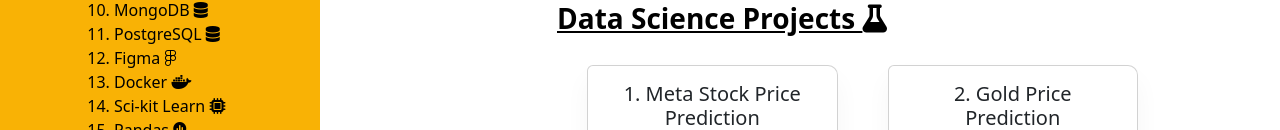
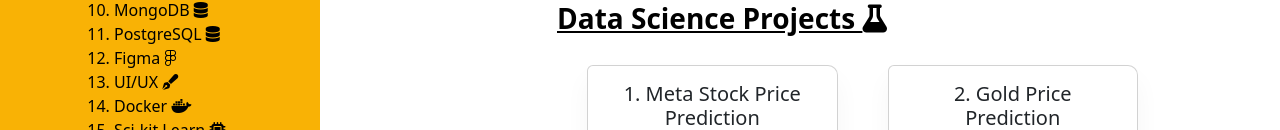
Before and after one commit to Nihilus888/Portfolio-Website, an Angular app: page / in a window 1280 px wide. Shown: the part 822-952 px from the top of the page. Built offline with nearby package versions, Linux system fonts and the light colour scheme.

Commit message:
added UI/UX skill

```diff
--- a/src/app/home/home.component.html
+++ b/src/app/home/home.component.html
@@ -18,6 +18,7 @@
           <li>MongoDB <i class="fa-solid fa-database"></i></li>
           <li>PostgreSQL <i class="fa-solid fa-database"></i></li>
           <li>Figma <i class="fa-brands fa-figma"></i></li>
+          <li>UI/UX <i class="fa-solid fa-pen-fancy"></i></li>
           <li>Docker <i class="fa-brands fa-docker"></i></li>
           <li>Sci-kit Learn <i class="fa-solid fa-microchip"></i></li>
           <li>Pandas <i class="fa-solid fa-magnifying-glass-chart"></i></li>
```
